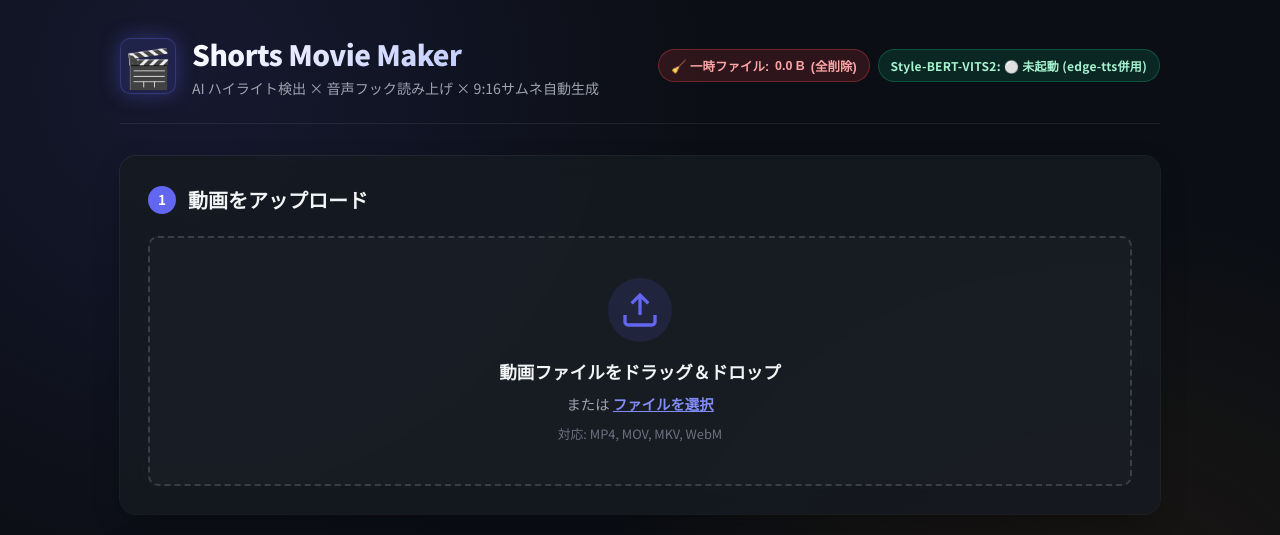
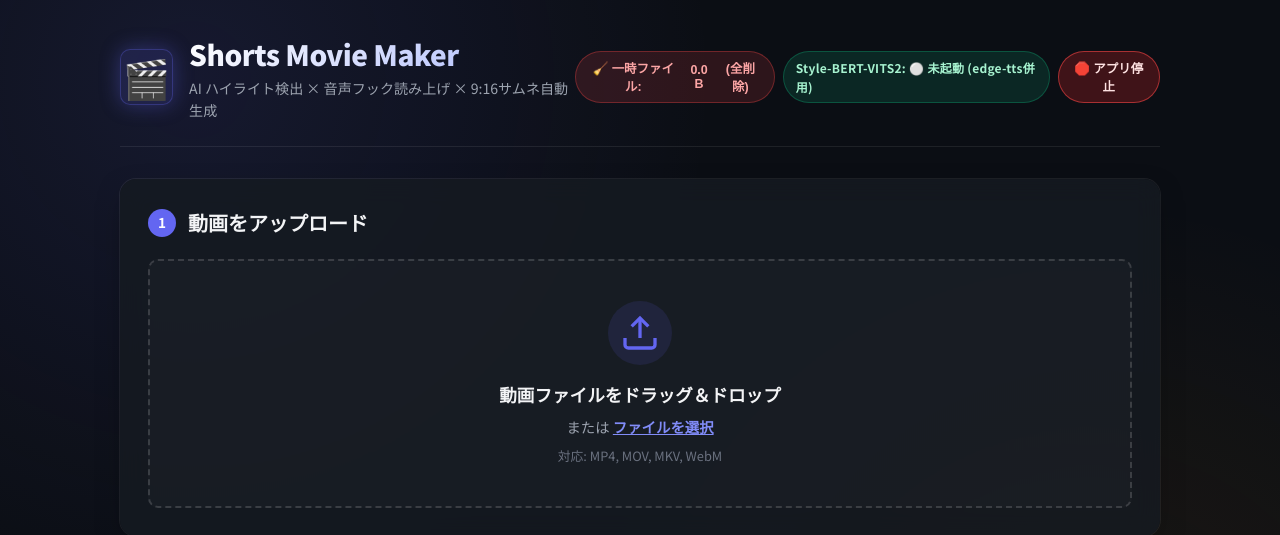
Before and after one commit to dread386/Shorts-Movie-Maker, a Flask app: page / in a window 1280 px wide. Shown: the top 535 px of the page. Run offline with Flask 3, Linux system fonts and the light colour scheme; data that the repository does not hold is empty; some libraries are stand-ins or nearby versions.

Commit message:
feat(app): add one-click app shutdown button to header that safely terminates terminal process and closes window

```diff
--- a/app.py
+++ b/app.py
@@ -16,8 +16,10 @@ import threading
 import base64
 import subprocess
 import shutil
+import signal
 from flask import Flask, render_template, request, jsonify, send_file, send_from_directory
 from werkzeug.utils import secure_filename
+
 
 
 from core.audio_extractor import get_video_info, extract_audio
@@ -124,6 +126,22 @@ def clean_storage():
         'freed_bytes': freed,
         'freed_formatted': _format_bytes(freed)
     })
+
+
+@app.route('/api/shutdown', methods=['POST'])
+def shutdown_server():
+    """Shuts down Flask server and terminates terminal process safely"""
+    def _kill():
+        time.sleep(0.5)
+        # Send SIGTERM to current process
+        os.kill(os.getpid(), signal.SIGTERM)
+
+    threading.Thread(target=_kill, daemon=True).start()
+    return jsonify({
+        'status': 'shutting_down',
+        'message': 'アプリケーションとターミナルプロセスを正常に終了しました。'
+    })
+
 
 
 
--- a/static/css/style.css
+++ b/static/css/style.css
@@ -1111,3 +1111,70 @@ input:focus, select:focus {
   color: #FFF;
   border-color: #DC2626;
 }
+
+/* App Shutdown Button */
+.btn-app-shutdown {
+  background: rgba(220, 38, 38, 0.25);
+  border: 1px solid rgba(239, 68, 68, 0.6);
+  color: #FEE2E2;
+  font-size: 0.78rem;
+  font-weight: 700;
+  padding: 5px 12px;
+  border-radius: 9999px;
+  cursor: pointer;
+  display: inline-flex;
+  align-items: center;
+  gap: 4px;
+  transition: all 0.2s;
+}
+
+.btn-app-shutdown:hover {
+  background: #DC2626;
+  color: #FFF;
+  border-color: #EF4444;
+  box-shadow: 0 0 14px rgba(220, 38, 38, 0.5);
+  transform: translateY(-1px);
+}
+
+/* Shutdown Screen Overlay */
+.shutdown-overlay {
+  position: fixed;
+  inset: 0;
+  background: rgba(10, 15, 29, 0.95);
+  backdrop-filter: blur(12px);
+  display: flex;
+  align-items: center;
+  justify-content: center;
+  z-index: 99999;
+  padding: 20px;
+}
+
+.shutdown-card {
+  background: #1E293B;
+  border: 1px solid rgba(239, 68, 68, 0.4);
+  padding: 40px 32px;
+  border-radius: var(--radius-lg);
+  max-width: 480px;
+  width: 100%;
+  text-align: center;
+  box-shadow: 0 25px 50px -12px rgba(0, 0, 0, 0.5);
+}
+
+.shutdown-icon {
+  font-size: 3.5rem;
+  display: block;
+  margin-bottom: 16px;
+}
+
+.shutdown-card h2 {
+  font-size: 1.35rem;
+  font-weight: 800;
+  color: #F8FAFC;
+  margin-bottom: 10px;
+}
+
+.shutdown-card p {
+  color: #94A3B8;
+  font-size: 0.9rem;
+  line-height: 1.6;
+}
--- a/static/js/app.js
+++ b/static/js/app.js
@@ -42,8 +42,11 @@ document.addEventListener('DOMContentLoaded', () => {
   const storageCleanBtn = document.getElementById('storageCleanBtn');
   const storageSizeText = document.getElementById('storageSizeText');
   const storageCleanResultBtn = document.getElementById('storageCleanResultBtn');
+  const appShutdownBtn = document.getElementById('appShutdownBtn');
+  const shutdownOverlay = document.getElementById('shutdownOverlay');
 
   const startBtn = document.getElementById('startBtn');
+
 
 
   const stepProgress = document.getElementById('stepProgress');
@@ -193,6 +196,29 @@ document.addEventListener('DOMContentLoaded', () => {
   if (storageCleanResultBtn) {
     storageCleanResultBtn.addEventListener('click', handleCleanStorage);
   }
+
+  // App Shutdown Handler
+  if (appShutdownBtn) {
+    appShutdownBtn.addEventListener('click', async () => {
+      const ok = confirm("🛑 Shorts Movie Maker を終了してターミナルサーバーを停止しますか？");
+      if (!ok) return;
+
+      if (shutdownOverlay) {
+        shutdownOverlay.classList.remove('hidden');
+      }
+
+      try {
+        await fetch('/api/shutdown', { method: 'POST' });
+      } catch (e) {}
+
+      setTimeout(() => {
+        try {
+          window.close();
+        } catch (e) {}
+      }, 600);
+    });
+  }
+
 
 
   // Load saved API Key from localStorage
--- a/templates/index.html
+++ b/templates/index.html
@@ -7,8 +7,9 @@
   <link rel="preconnect" href="https://fonts.googleapis.com">
   <link rel="preconnect" href="https://fonts.gstatic.com" crossorigin>
   <link href="https://fonts.googleapis.com/css2?family=Plus+Jakarta+Sans:wght@400;600;700;800&family=Noto+Sans+JP:wght@400;500;700;900&display=swap" rel="stylesheet">
-  <link rel="stylesheet" href="/static/css/style.css?v=1.3.0">
+  <link rel="stylesheet" href="/static/css/style.css?v=1.3.1">
 </head>
+
 
 
 
@@ -36,7 +37,11 @@
         <span class="badge {% if tts_info.sbv2_online %}badge-ai{% else %}badge-local{% endif %}" id="sbv2Badge">
           Style-BERT-VITS2: {% if tts_info.sbv2_online %}🟢 起動中 (Port {{ tts_info.sbv2_port }}){% else %}⚪ 未起動 (edge-tts併用){% endif %}
         </span>
+        <button type="button" class="btn-app-shutdown" id="appShutdownBtn" title="サーバーとターミナルを安全に終了">
+          🛑 アプリ停止
+        </button>
       </div>
+
 
     </header>
 
@@ -428,6 +433,15 @@
             <span id="reRenderBtnText">🔄 修正して動画＆サムネに再反映 (即時)</span>
           </button>
         </div>
+    <!-- Shutdown Screen Overlay -->
+    <div class="shutdown-overlay hidden" id="shutdownOverlay">
+      <div class="shutdown-card">
+        <span class="shutdown-icon">🛑</span>
+        <h2>アプリケーションを安全に停止しました</h2>
+        <p>サーバーおよびターミナルプロセスは正常に終了しました。<br>このブラウザタブ（ウィンドウ）を閉じてください。</p>
+        <button type="button" class="btn-primary" onclick="window.close()" style="margin-top: 16px;">
+          ✕ ウィンドウを閉じる
+        </button>
       </div>
     </div>
 
@@ -436,6 +450,6 @@
     </footer>
   </div>
 
-  <script src="/static/js/app.js?v=1.3.0"></script>
+  <script src="/static/js/app.js?v=1.3.1"></script>
 </body>
 </html>
```
